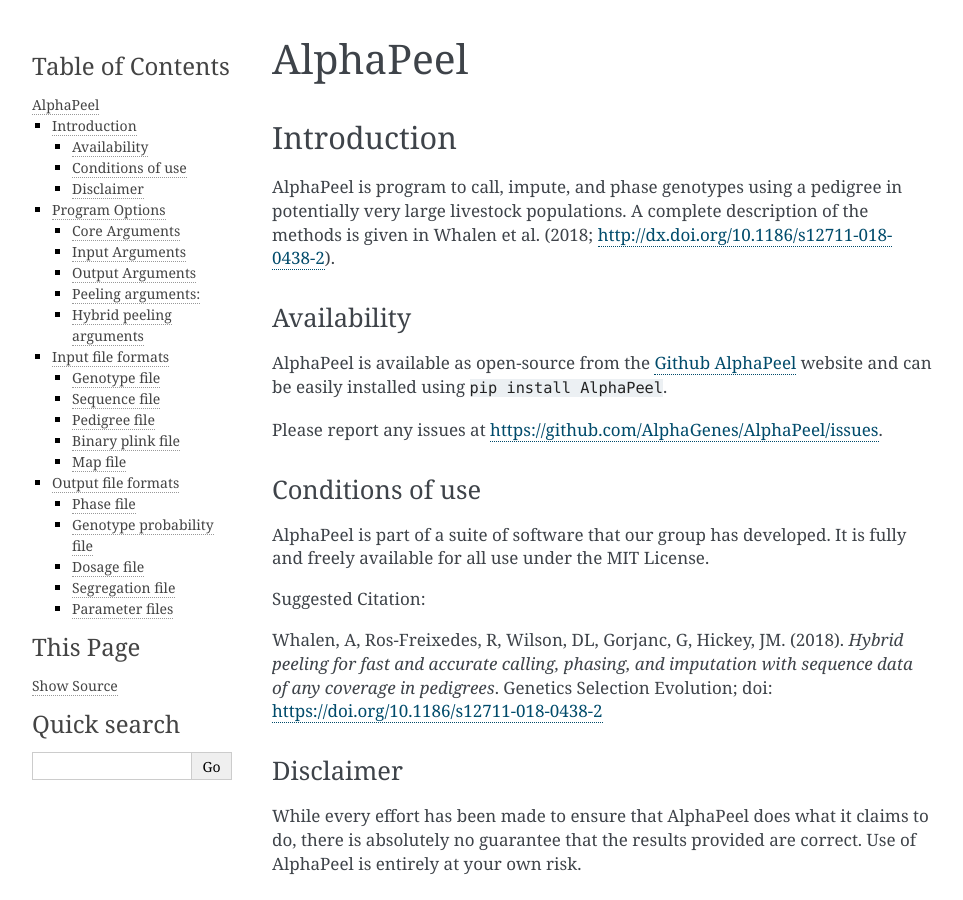
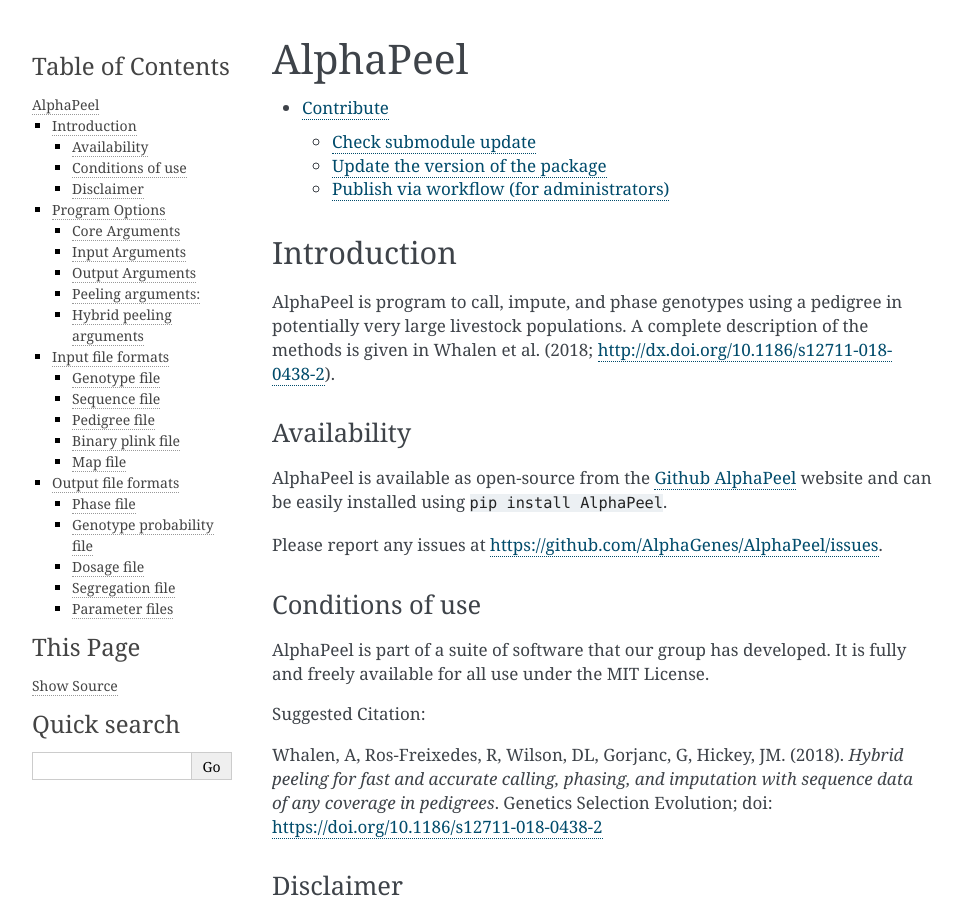
Before and after one commit to AlphaGenes/AlphaPeel, a Sphinx documentation site: the page built from docs/source/index.rst, in a window 1280 px wide and 900 px high. Shown: the whole window, without its empty margins (148-1111 px from the left). Built offline with Sphinx 7.4.7, drawn with Linux system fonts in a browser that asks for light colours.

Commit message:
Update toctree

```diff
--- a/docs/source/index.rst
+++ b/docs/source/index.rst
@@ -9,8 +9,8 @@
 ====================
 
 .. toctree::
-   :maxdepth: 2
-   :caption: Contents:
+
+   contribute
 
 .. highlight:: none
 
```
